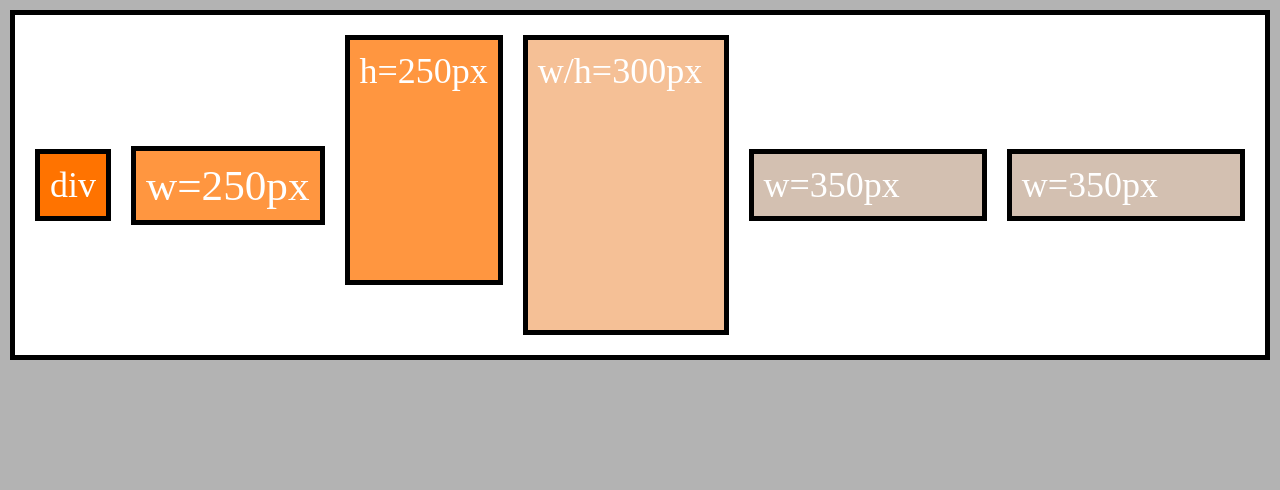
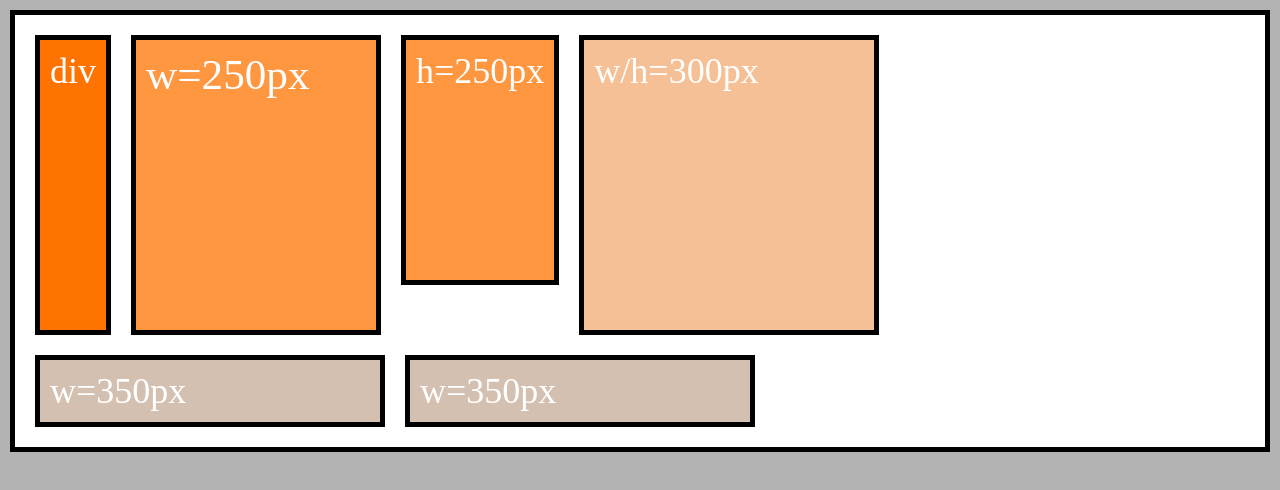
Before and after one commit to dcabanas/css-course, a plain HTML site: page css-flexbox/example-project-1/index.html in a window 1280 px wide. Drawn offline with Linux system fonts and the light colour scheme.

Commit message:
Css flexbox section done

```diff
--- a/css-flexbox/example-project-1/main.css
+++ b/css-flexbox/example-project-1/main.css
@@ -33,10 +33,7 @@ body {
 
         flex-flow: row wrap; shorthand from direction and wrap
      */
-    flex-wrap: nowrap;
-    align-items: center;
-    justify-content: flex-start;
-    align-content: center;
+    flex-wrap: wrap;
     /*
         align-items aligns the children relative to the cross axis, according to it's different values
         justify-content aligns the children relative to the main axis, according to it's different values
@@ -69,10 +66,6 @@ body {
     border: 5px solid black;
     margin: 10px;
     height: 250px;
-    align-self: flex-start;
-    /*
-        align-self aligns a single flex-child according to the cross-axis
-     */
 }
 
 .item-4 {
@@ -83,11 +76,6 @@ body {
     margin: 10px;
     width: 300px;
     height: 300px;
-    /*order: -1;*/
-    /*
-        order default value is 0 and works in a similar to the z-index (always depends on the other elements order value)
-        order, affects the order of a flex-child element according to the flex-direction (row or column)
-     */
 }
 
 .item-5 {
@@ -97,19 +85,6 @@ body {
     border: 5px solid black;
     margin: 10px;
     width: 350px;
-    /*flex-grow: 1;*/
-    /*
-        flex-grow allows us to distribute the available space (according to flex-direction)
-        to the flex-children with flex-grow property
-        the default value is 0, and the children's width will be calculated in the following manner:
-        their flex-grow value / sum(flex-grow value of all flex-children)
-
-        this is only valid for flex-children that are on the same axis
-     */
-    flex-shrink: 1;
-    /*
-        default value is 1, and it does not allow a flex-child to shrink more than it's original width
-     */
 }
 
 .item-6 {
@@ -119,6 +94,4 @@ body {
     border: 5px solid black;
     margin: 10px;
     width: 350px;
-    /*flex-grow: 4;*/
-    flex-shrink: 1;
 }
```
